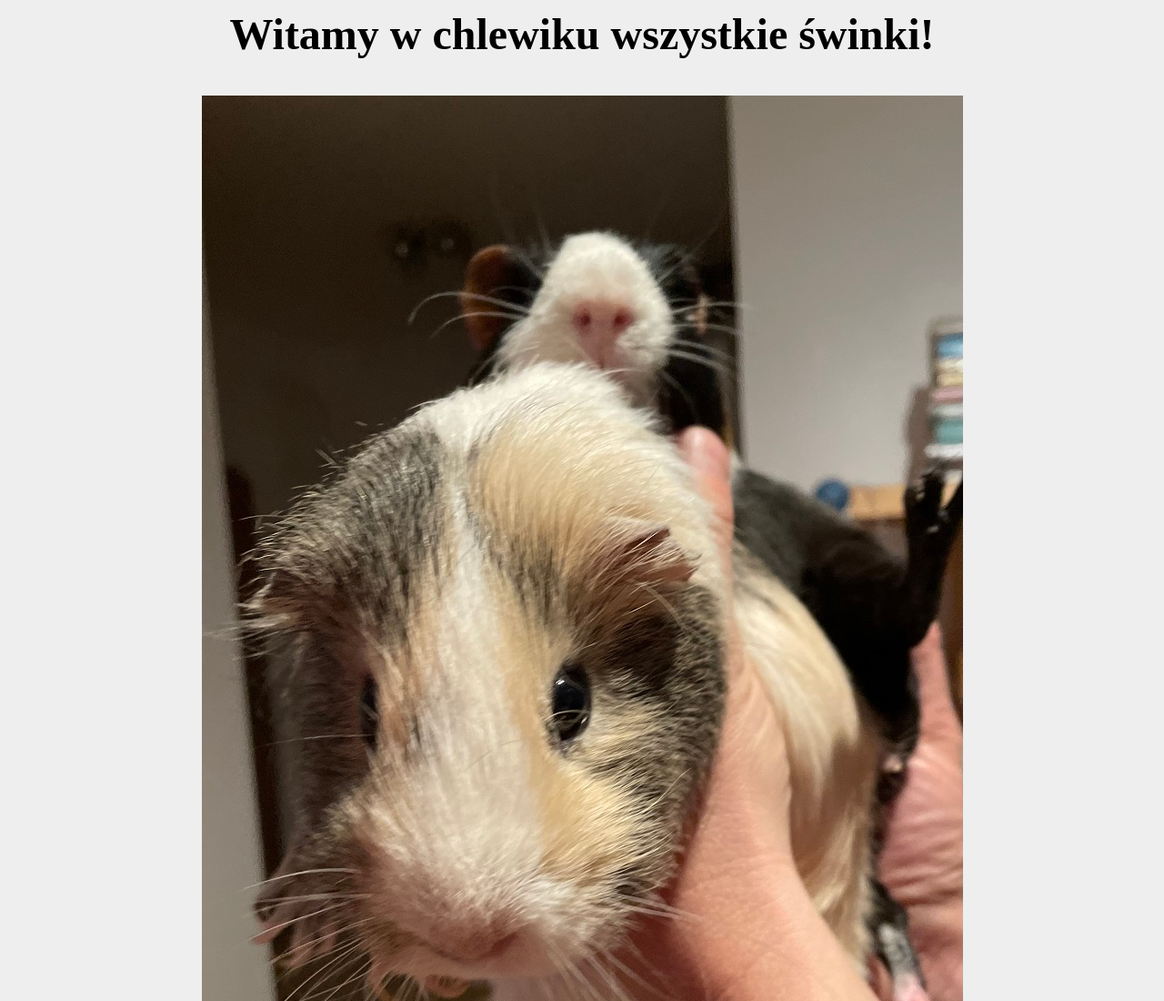
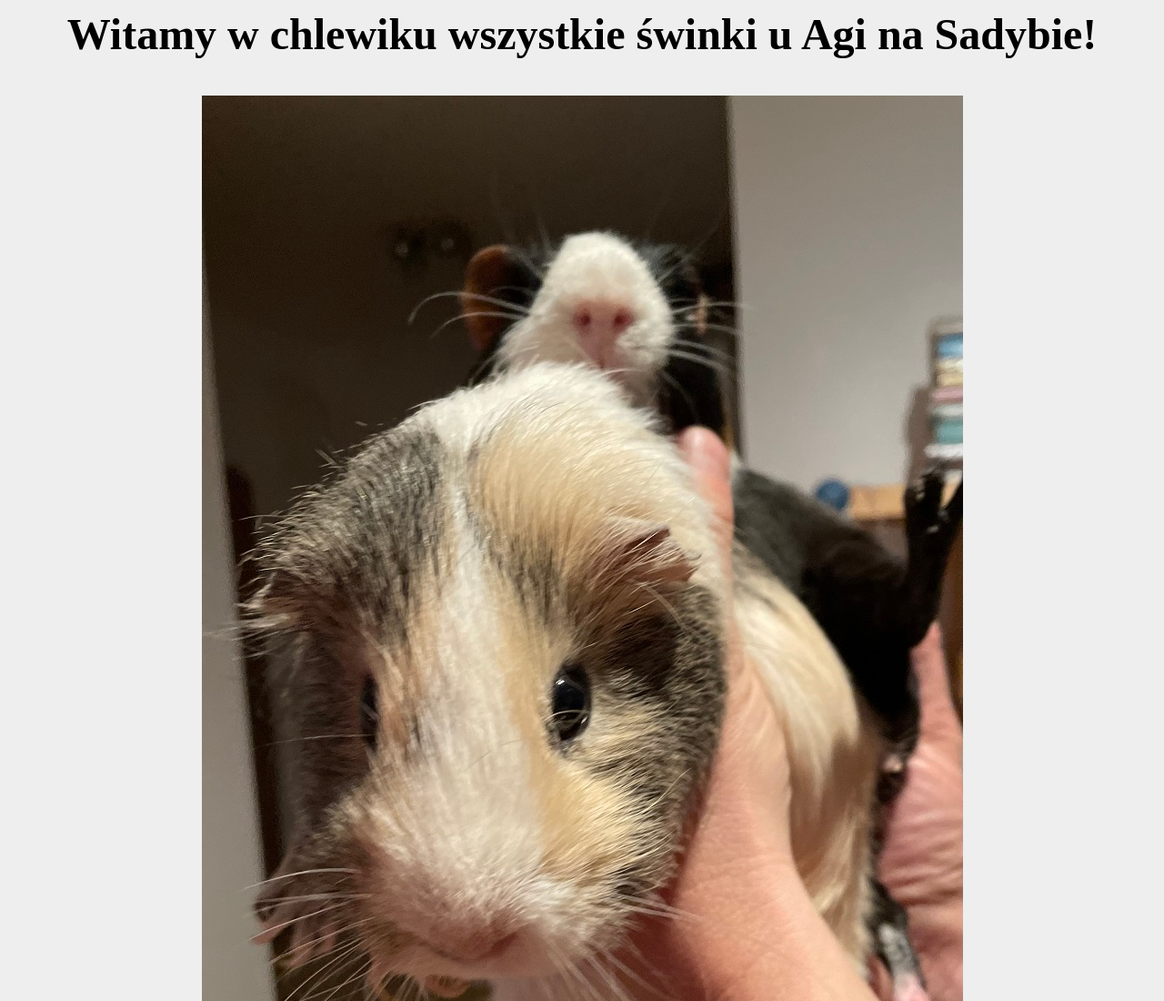
Before and after one commit to AgnieszkaDrachal/agnieszkadrachal.github.io, a plain HTML site: page index.html in a window 1280 px wide. Shown: the top 1100 px of the page at 91% size. Drawn offline with Linux system fonts and the light colour scheme.

Commit message:
Update index.html

```diff
--- a/index.html
+++ b/index.html
@@ -17,7 +17,7 @@ section#main {
   </head>
   <body>
     <section id="header">
-      <h1>Witamy w chlewiku wszystkie świnki!</h1>
+      <h1>Witamy w chlewiku wszystkie świnki u Agi na Sadybie!</h1>
    </section>
     <section id="main">
       <img src="muchomor.jpg"></img>
```
